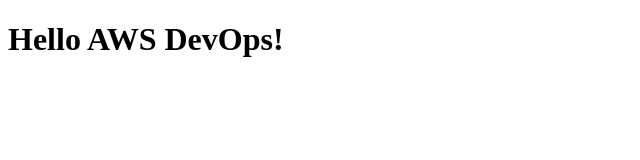
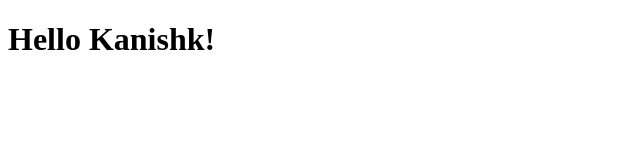
Before and after one commit to devarcon/devops, a plain HTML site: page static/index.html in a window 1280 px wide. Shown: the whole page, without its empty margins (0-640 px from the left). Drawn offline with Linux system fonts and the light colour scheme.

Commit message:
static page changed

```diff
--- a/static/index.html
+++ b/static/index.html
@@ -5,6 +5,6 @@
 <title>AWS DevOps</title>
 </head>
 <body>
-<h1>Hello AWS DevOps!</h1>
+<h1>Hello Kanishk!</h1>
 </body>
 </html>
```
